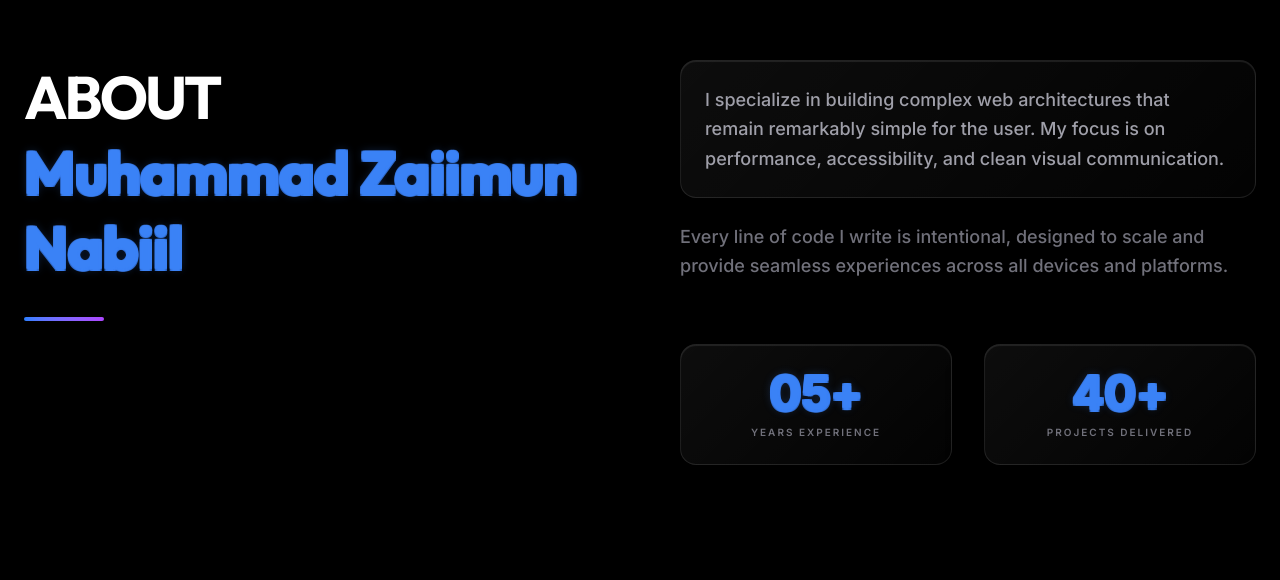
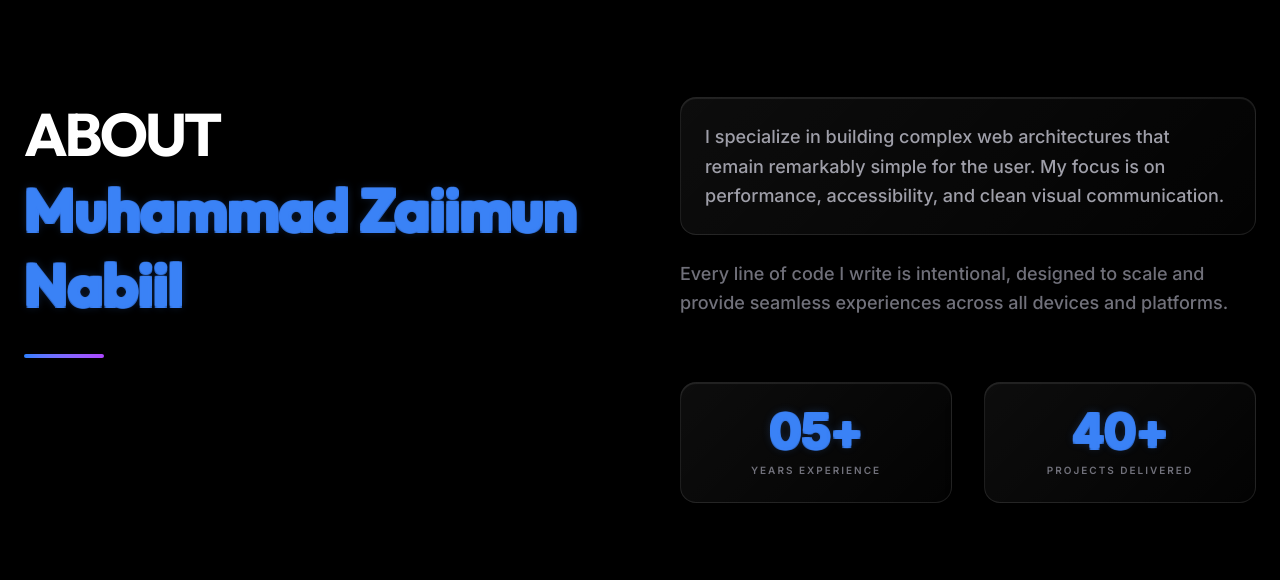
Before and after one commit to nabielnx/my-portofolio, a React (Vite) app: page / in a window 1280 px wide. Shown: the part 900-1480 px from the top of the page. Built offline with nearby package versions, Linux system fonts and the light colour scheme.

Commit message:
fix height about

```diff
--- a/src/components/About.tsx
+++ b/src/components/About.tsx
@@ -39,7 +39,7 @@ const About = () => {
   }, [])
 
   return (
-    <section ref={sectionRef} id="about" className="py-24 md:py-40 px-6 max-w-7xl mx-auto">
+    <section ref={sectionRef} id="about" className="min-h-screen flex flex-col justify-center py-24 md:py-40 px-6 max-w-7xl mx-auto">
       <div className="grid grid-cols-1 md:grid-cols-2 gap-12 md:gap-20 items-start">
         {/* Left Column - Title */}
         <div
```
